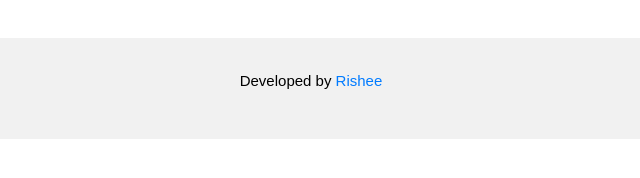
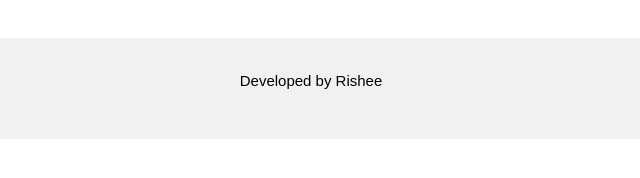
Before and after one commit to Rishee123/MLProject.io, a plain HTML site: page index.html in a window 1280 px wide. Shown: the part 298-476 px from the top of the page, 329-969 px from the left. Drawn offline with nearby package versions, Linux system fonts and the light colour scheme.

Commit message:
Update index.html

```diff
--- a/index.html
+++ b/index.html
@@ -48,7 +48,7 @@ body {font-family: "Arial"}
 
 <!-- Footer -->
 <footer class="w3-center w3-light-grey w3-padding-32">
-  <p>Developed by <a href="https://www.w3schools.com/w3css/default.asp" title="W3.CSS" target="_blank" class="w3-hover-text-green">Rishee</a></p>
+  <p>Developed by Rishee</p>
 </footer>
 
 </body>
```
